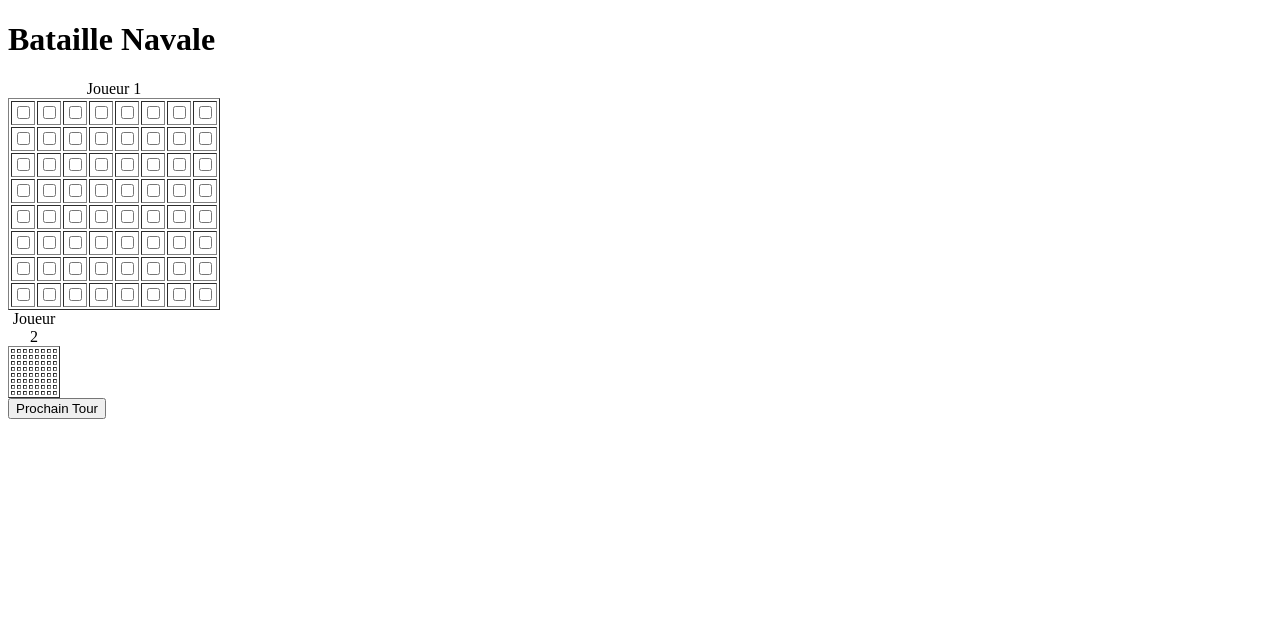
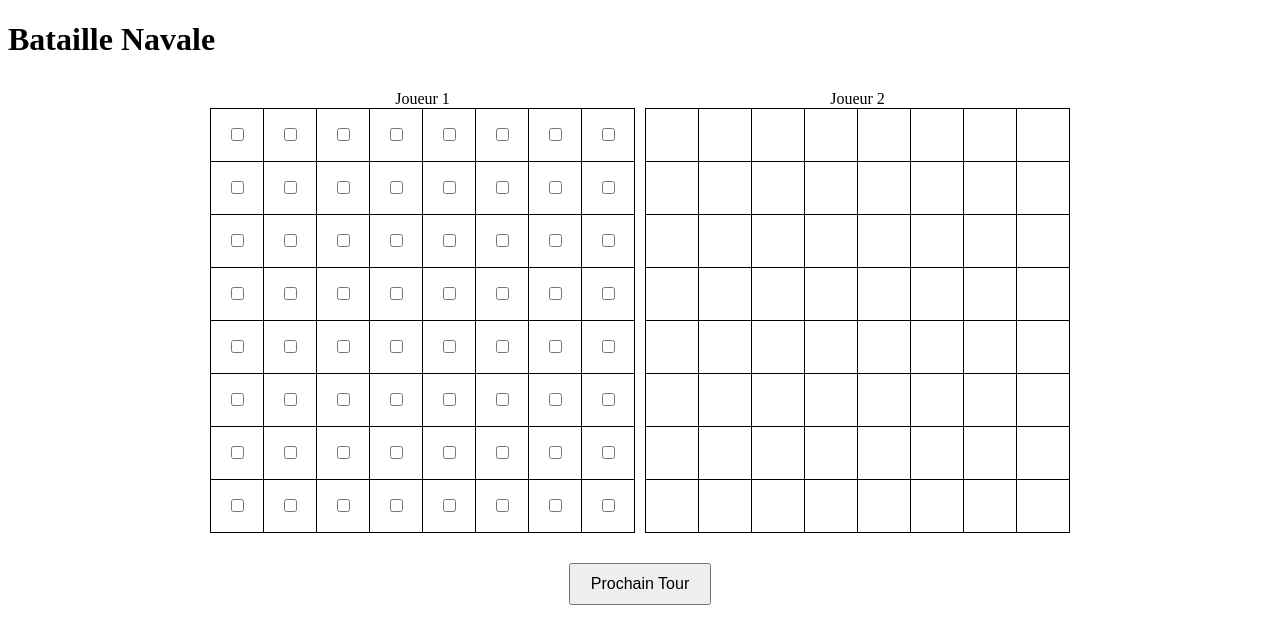
Before and after one commit to Tezay/Fort-Boyard-Simulator, a Flask app: page /logic-challenges/naval-battle in a window 1280 px wide. Shown: the top 644 px of the page. Run offline with Flask 3, Linux system fonts and the light colour scheme.

Commit message:
frontend optimisation

```diff
--- /dev/null
+++ b/static/css/logic_style/naval-battle.css
@@ -0,0 +1,33 @@
+#game {
+    display: flex;
+    justify-content: center;
+    align-items: center;
+    margin: 0; /* Supprime les marges par défaut */
+}
+#game-board {
+    display: flex; /* Utilise Flexbox pour aligner horizontalement les enfants */
+    gap: 10px; /* Espacement optionnel entre les éléments */
+    padding: 10px; /* Optionnel : pour ajouter de l'espace intérieur */
+}
+table {
+    border-collapse: collapse;
+}
+table td, table th {
+width: 50px;
+height: 50px;
+text-align: center;
+border: 1px solid #000;
+}
+form {
+    display: flex;
+    flex-direction: column; /* Aligne les éléments verticalement */
+    justify-content: center;
+    align-items: center; /* Centre horizontalement */
+    height: 100%; /* Prend toute la hauteur possible */
+}
+#submit-answer {
+    margin-top: 20px;
+    padding: 10px 20px;
+    font-size: 16px; /* Taille du texte pour le bouton */
+    cursor: pointer; /* Change le curseur en main au survol */
+}
--- a/templates/logic_challenge_template/naval-battle.html
+++ b/templates/logic_challenge_template/naval-battle.html
@@ -1,8 +1,10 @@
 <!DOCTYPE html>
-<html lang="en">
+<html lang="fr">
 <head>
     <meta charset="UTF-8">
     <meta name="viewport" content="width=device-width, initial-scale=1.0">
+    <!-- Import de la feuille de style -->
+    <link rel="stylesheet" href="{{url_for('static', filename='css/logic_style/naval-battle.css')}}">
     <title>Bataille Navale</title>
 </head>
 <body>
@@ -10,14 +12,19 @@
     <h1>Bataille Navale</h1>
 
     <div id="game">
-        <form method="POST">
-            <table id="player1" border="1">
-                <caption>Joueur 1</caption>
-
+        <div id="error-message">
             {% if error == "bateau" %}
             <div>Il faut placer 4 bateaux</div>
             {% endif %}
-
+            {% if error == "tir" %}
+                <div>Il ne faut tirer qu'un seul missile</div>
+            {% endif %}
+        </div>
+        <form method="POST">
+            <div id="game-board">
+                <!-- Grille du joueur 1 -->
+                <table id="player1" border="1">
+                    <caption>Joueur 1</caption>
                     <tbody>
                         {% for row in range(8) %}
                             <tr>
@@ -44,9 +51,6 @@
                 <!-- Grille du joueur 2 -->
                 <table id="player2" border="1">
                     <caption>Joueur 2</caption>
-            {% if error == "tir" %}
-                <div>Il ne faut tirer qu'un seul missile</div>
-            {% endif %}
                         <tbody>
                             {% for row in range(8) %}
                                 <tr>
@@ -71,6 +75,7 @@
                             {% endfor %}
                         </tbody>
                 </table>
+            </div>
             <button id="submit-answer">Prochain Tour</button>
         </form>
     </div>
--- a/templates/math_challenge_template/prime-number.html
+++ b/templates/math_challenge_template/prime-number.html
@@ -10,7 +10,7 @@
 <body>
     <h1>Epreuve : Nombre premier</h1>
     <div class="question-box">
-        <p>Trouver le nombre premier le plus proche de {{ question }} ?</p>
+        <p>Trouver le nombre premier suppérieur le plus proche de {{ question }} ?</p>
     </div>
     {% if user_answer == None %}
         <form method="POST">
```
Lines whose indentation alone changed are shown as unchanged.
